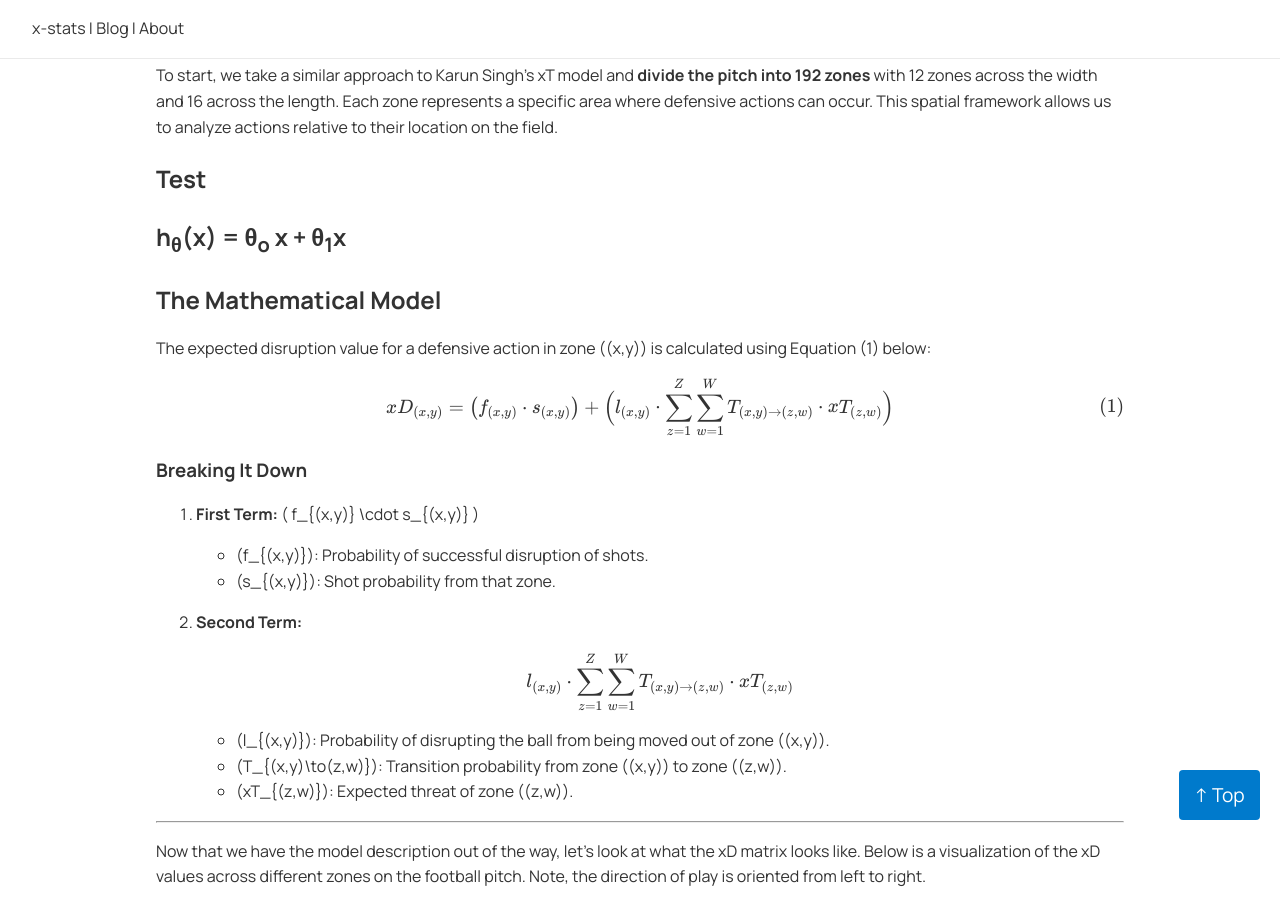
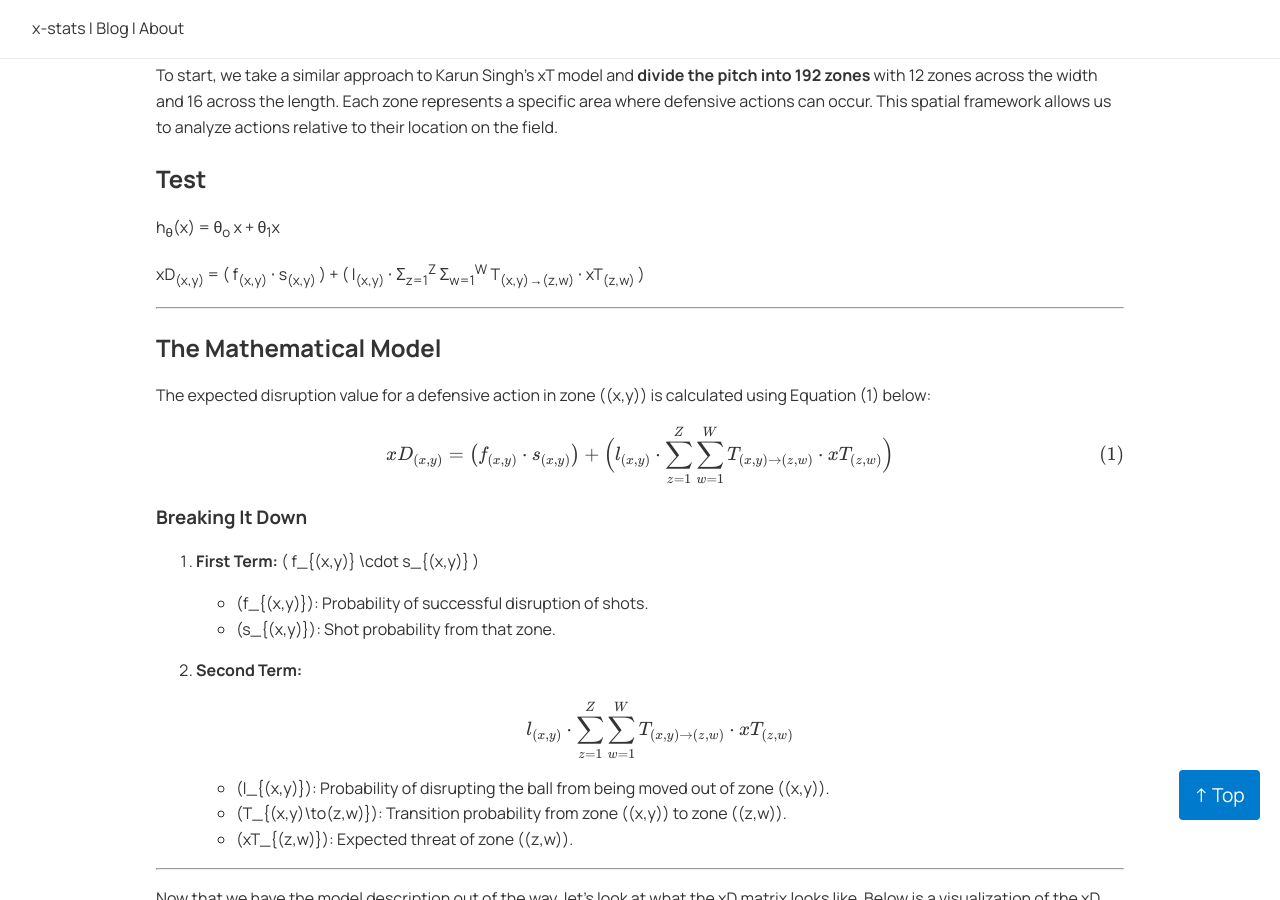
Before and after one commit to u3mukher/x-stats, a Jekyll site: the page built from _posts/2024-12-12-xD.md, in a window 1280 px wide and 900 px high, scrolled down 2280 px. Built offline with Jekyll 4.4.1, drawn with Linux system fonts in a browser that asks for light colours; a style sheet for code colours, icons or effects is not loaded.

Commit message:
Update 2024-12-12-xD.md

```diff
--- a/_posts/2024-12-12-xD.md
+++ b/_posts/2024-12-12-xD.md
@@ -102,6 +102,9 @@ To start, we take a similar approach to Karun Singh’s xT model and **divide th
 # Test
 
 h<sub>&theta;</sub>(x) = &theta;<sub>o</sub> x + &theta;<sub>1</sub>x
+
+xD<sub>(x,y)</sub> = ( f<sub>(x,y)</sub> ⋅ s<sub>(x,y)</sub> ) + ( l<sub>(x,y)</sub> ⋅ Σ<sub>z=1</sub><sup>Z</sup> Σ<sub>w=1</sub><sup>W</sup> T<sub>(x,y)→(z,w)</sub> ⋅ xT<sub>(z,w)</sub> )
+
 ---
 
 ## The Mathematical Model
```
